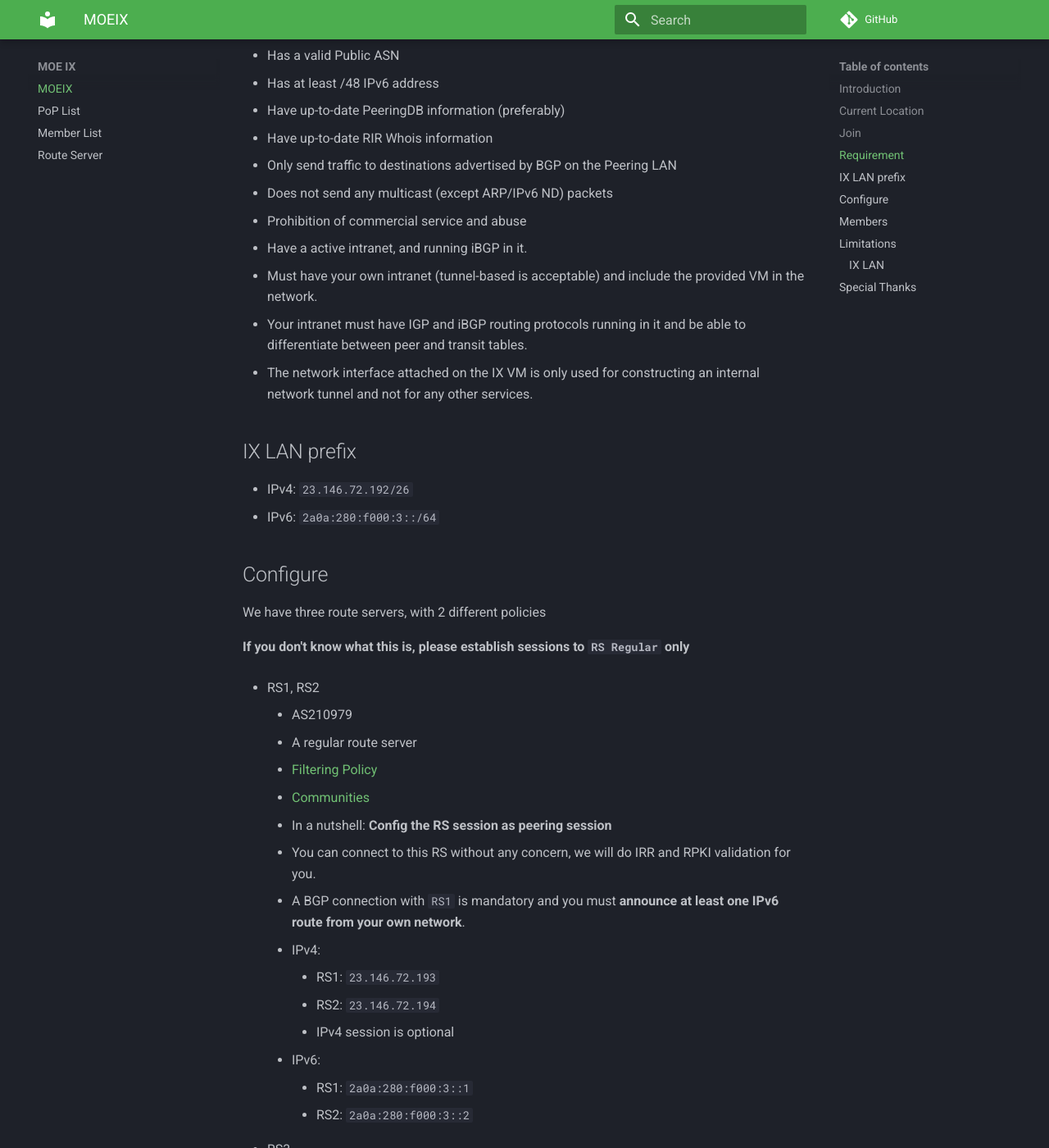
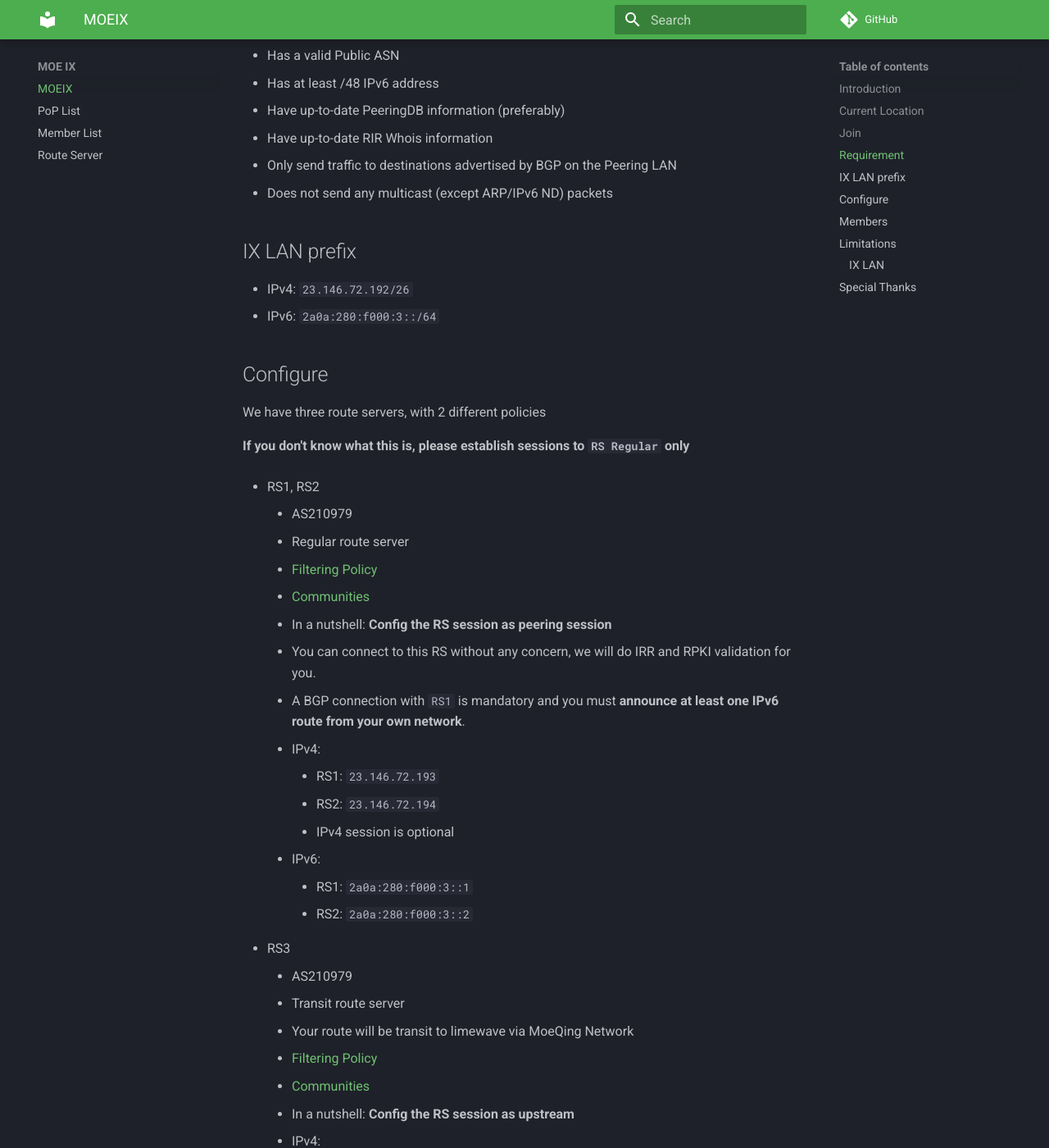
Before and after one commit to MoeIX-SEA/MOEIX-PAGE, an MkDocs documentation site: the page built from docs/index.md, in a window 1280 px wide and 1400 px high, scrolled down 751 px. Shown: the whole window at 82% size. Built offline with MkDocs 1.6.1 and Material for MkDocs 9.7.7, drawn with Linux system fonts in a browser that asks for light colours; comment, search, counter and statistics services are not loaded.

Commit message:
Update index.md

```diff
--- a/docs/index.md
+++ b/docs/index.md
@@ -25,11 +25,6 @@
 * Have up-to-date RIR Whois information
 * Only send traffic to destinations advertised by BGP on the Peering LAN
 * Does not send any multicast (except ARP/IPv6 ND) packets
-* Prohibition of commercial service and abuse
-* Have a active intranet, and running iBGP in it.
-* Must have your own intranet (tunnel-based is acceptable) and include the provided VM in the network.
-* Your intranet must have IGP and iBGP routing protocols running in it and be able to differentiate between peer and transit tables.
-* The network interface attached on the IX VM is only used for constructing an internal network tunnel and not for any other services.
 
 ## IX LAN prefix
 
@@ -43,7 +38,7 @@
 
 * RS1, RS2
     * AS210979
-    * A regular route server
+    * Regular route server
     * [Filtering Policy](\RS#default-filtering-policy)
     * [Communities](\RS#announcement-control-via-bgp-communities)
     * In a nutshell: **Config the RS session as peering session**
```
